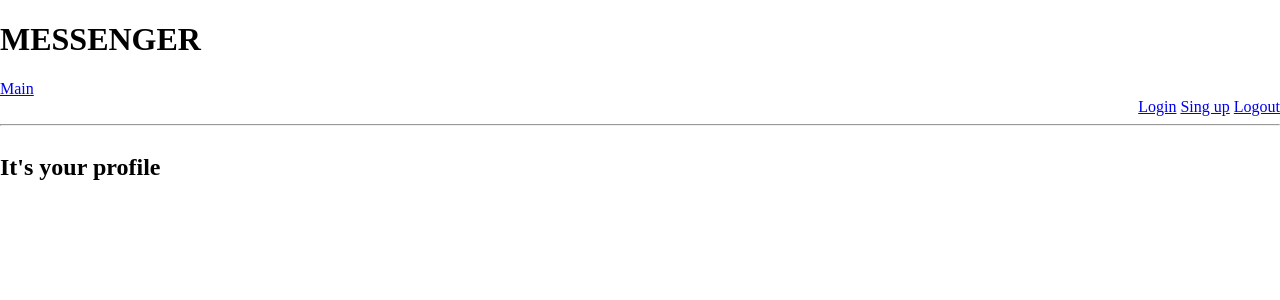
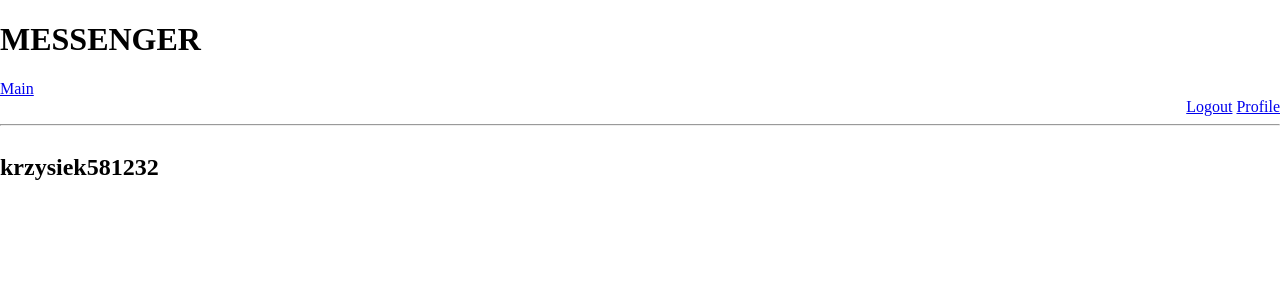
Before and after one commit to mikitomi21/Docker_Learning, a Django app: the page made by profile/templates/profile/home.html in a window 1280 px wide. Shown: the top 300 px of the page. Run offline with Django 4.2, Linux system fonts and the light colour scheme; data comes from the database, SQL or seed files in the repository.

Commit message:
Give access for logged in users

```diff
--- a/profile/templates/profile/home.html
+++ b/profile/templates/profile/home.html
@@ -4,7 +4,7 @@
 {% block section %}
 
 <div>
-    <h2>It's your profile</h2>
+    <h2>{{user.username}}</h2>
 </div>
 
 {% endblock %}
--- a/profile/urls.py
+++ b/profile/urls.py
@@ -3,5 +3,5 @@ from django.urls import path
 from . import views
 
 urlpatterns = [
-    path('<str:pk>/', views.profile, name='profile'),
+    path('<str:username>/', views.profile, name='profile'),
 ]
--- a/profile/views.py
+++ b/profile/views.py
@@ -1,7 +1,9 @@
 from django.shortcuts import render, HttpResponse
+from django.contrib.auth.models import User
 
 # Create your views here.
 
-def profile(request, pk):
-    context = {}
+def profile(request, username):
+    user = User.objects.get(username=username)
+    context = {'user':user}
     return render(request, 'profile/home.html', context)
--- a/register/views.py
+++ b/register/views.py
@@ -24,7 +24,7 @@ def loginUser(request):
     context = {'form':form}
     return render(request, 'register/login.html', context)
 
-@login_required
+@login_required(login_url='login')
 def logoutUser(request):
     logout(request)
     return redirect('main:home')
--- a/static/css/style.css
+++ b/static/css/style.css
@@ -9,6 +9,10 @@ body {
 
 .logging {
     text-align: right;
+}
+
+.contact_user{
+    margin: 2%;
 }
 
 nav {
--- a/templates/header.html
+++ b/templates/header.html
@@ -1,4 +1,8 @@
-<a href="{% url 'register:login' %}">Login</a>
-<a href="{% url 'register:singup' %}">Sing up</a>
-<a href="{% url 'register:logout' %}">Logout</a>
+{% if user.is_authenticated %}
+    <a href="{% url 'register:logout' %}">Logout</a>
+    <a href="{% url 'profile:profile' user.get_username %}">Profile</a>
+{% else %}
+    <a href="{% url 'register:login' %}">Login</a>
+    <a href="{% url 'register:singup' %}">Sing up</a>
+{% endif %}
 <hr>
```
Also changed, not shown: db.sqlite3.
